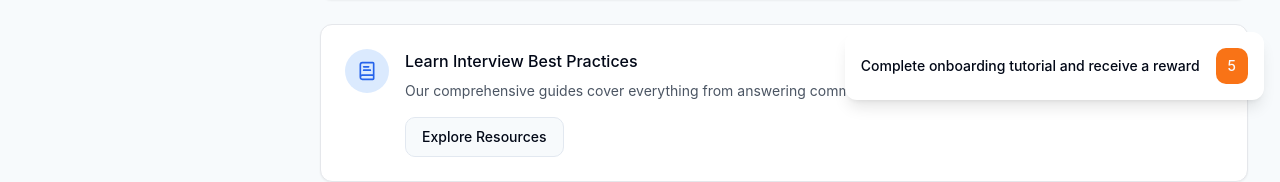
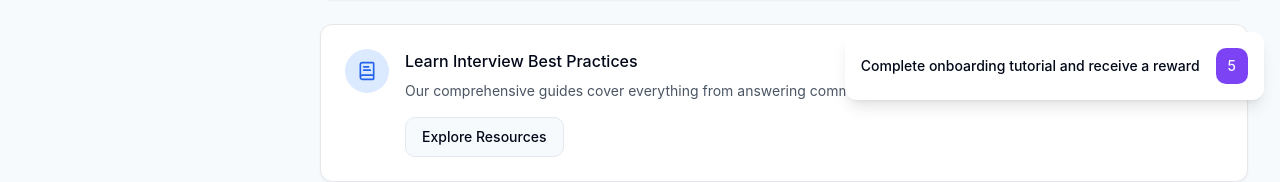
Before and after one commit to mocktagon/mocktagon-future-ready, a React (Vite) app: page /mock-interview in a window 1280 px wide. Shown: the part 684-866 px from the top of the page. Built offline with nearby package versions, Linux system fonts and the light colour scheme.

Commit message:
Replace orange colors
Replaces the remaining instances of orange colors with the appropriate color tokens.

```diff
--- a/src/components/interview/OnboardingBanner.tsx
+++ b/src/components/interview/OnboardingBanner.tsx
@@ -6,7 +6,7 @@ const OnboardingBanner = () => {
   return (
     <div className="fixed bottom-4 right-4 z-50 bg-white rounded-lg shadow-lg p-4 max-w-md flex items-center justify-between">
       <p className="text-sm font-medium">Complete onboarding tutorial and receive a reward</p>
-      <Button size="sm" className="bg-orange-500 hover:bg-orange-600 ml-4">5</Button>
+      <Button size="sm" className="bg-primary hover:bg-primary/90 ml-4">5</Button>
     </div>
   );
 };
```
